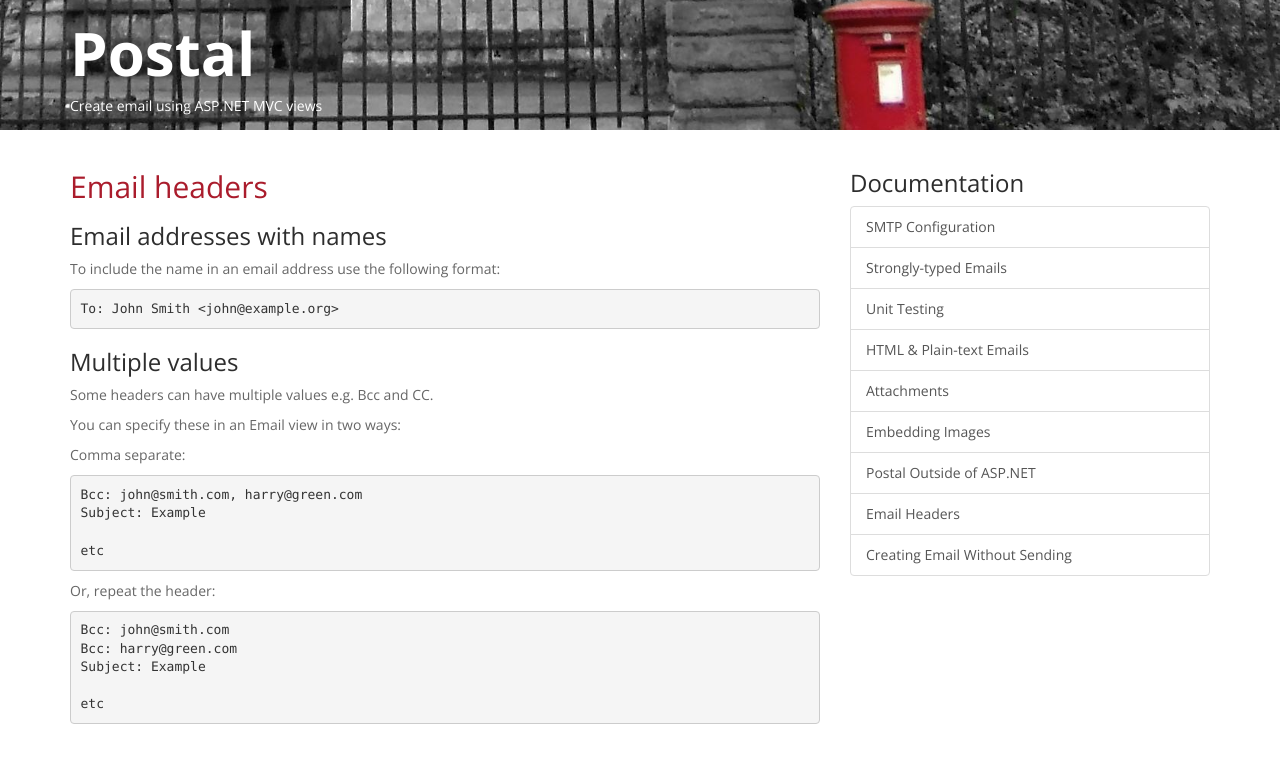
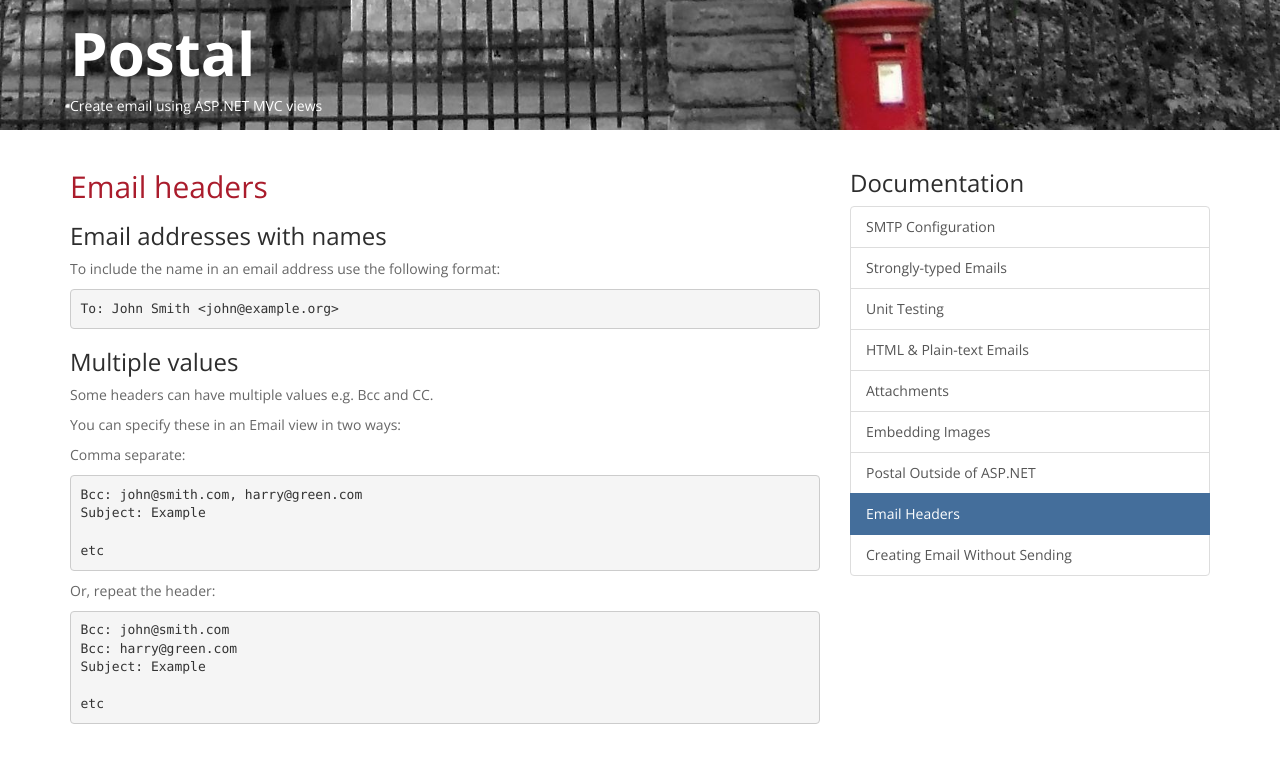
Before and after one commit to andrewdavey/postal, a Jekyll site: the page built from email-headers.md, in a window 1280 px wide. Shown: the top 763 px of the page. Built offline with Jekyll 4.4.1, drawn with Linux system fonts in a browser that asks for light colours; nearby versions of some CDN libraries.

Commit message:
active fix?

```diff
--- a/_layouts/doc.html
+++ b/_layouts/doc.html
@@ -34,20 +34,13 @@
           <h3>Documentation</h3>
           <nav class="list-group">
             {% for link in site.docs %}
-            {% capture url %}{{ site.baseurl }}/{{ link.url }}{% endcapture %}
-            <a href="{{ url }}" class="list-group-item {% if page.url == url %}active{% endif %}">{{ link.text }}</a>
+            {% capture url %}/{{ link.url }}{% endcapture %}
+            <a href="{{ site.baseurl}}{{ url }}" class="list-group-item{% if page.url == url %} active{% endif %}">{{ link.text }}</a>
             {% endfor %}
           </nav>
         </div>
       </div>
     </div>
-
-    <!-- DEBUG:
-    {% for link in site.docs %}
-    {% capture url %}{{ site.baseurl }}/{{ link.url }}{% endcapture %}
-    {{ url }} =? {{ page.url }}
-    {% endfor %}
-    -->
 
     <script type="text/javascript">
       var gaJsHost = (("https:" == document.location.protocol) ? "https://ssl." : "http://www.");
```
